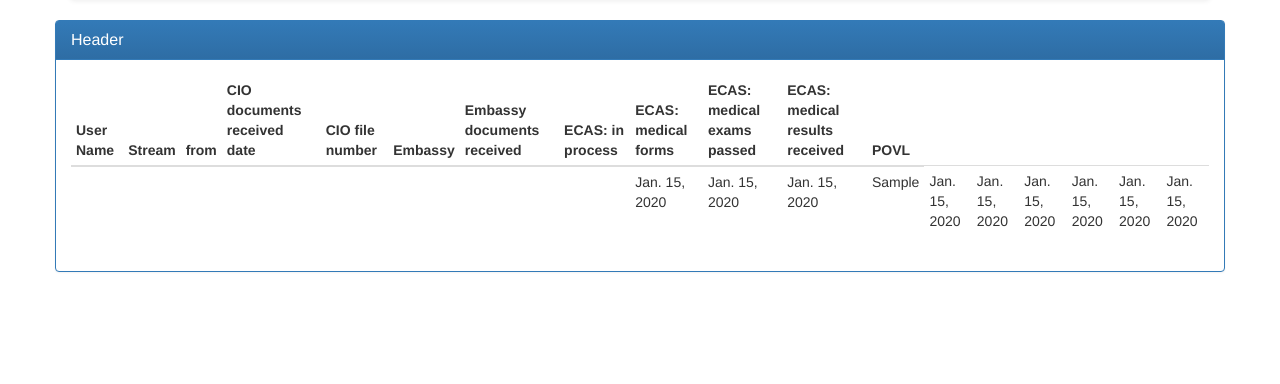
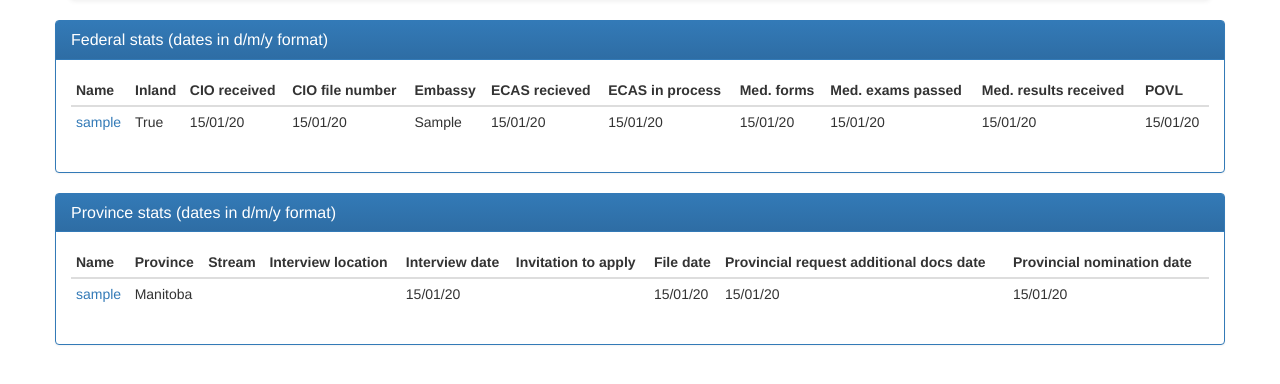
Before and after one commit to aruba8/dj_imm_stat, a Django app: page / in a window 1280 px wide. Shown: the part 52-436 px from the top of the page. Run offline with Django 3.2, Linux system fonts and the light colour scheme; data comes from the database, SQL or seed files in the repository; tables that the repository leaves empty hold one stand-in row (values such as "Sample post"); some libraries are stand-ins or nearby versions.

Commit message:
session timelive, devided stats

```diff
--- a/imm_stat/forms.py
+++ b/imm_stat/forms.py
@@ -129,12 +129,12 @@ class ProvincialStatisticForm(forms.ModelForm):
         self.current_user = current_user
         super(ProvincialStatisticForm, self).__init__(*args, **kwargs)
         self.fields['province'].widget.attrs['class'] = 'form-control date'
-        self.fields['immigration_stream'].widget.attrs['class'] = 'form-control date'
-        self.fields['interview_location'].widget.attrs['class'] = 'form-control date'
+        self.fields['immigration_stream'].widget.attrs['class'] = 'form-control'
+        self.fields['interview_location'].widget.attrs['class'] = 'form-control'
         self.fields['interview_date'].widget.attrs['class'] = 'form-control date'
         self.fields['invitation_to_apply_date'].widget.attrs['class'] = 'form-control date'
         self.fields['prov_file_date'].widget.attrs['class'] = 'form-control date'
-        self.fields['prov_request_additional_docs_date'].widget.attrs['class'] = 'form-control'
+        self.fields['prov_request_additional_docs_date'].widget.attrs['class'] = 'form-control date'
         self.fields['prov_nomination_date'].widget.attrs['class'] = 'form-control date'
 
     province = forms.ModelChoiceField(queryset=Province.objects.all())
--- a/imm_stat/settings.py
+++ b/imm_stat/settings.py
@@ -107,3 +107,4 @@ USE_TZ = True
 STATIC_URL = '/static/'
 LOGIN_REDIRECT_URL = '/'
 LOGIN_URL = '/login/'
+SESSION_COOKIE_AGE = 60 * 15 # 15 minutes
--- a/imm_stat/templates/imm_stat/index.html
+++ b/imm_stat/templates/imm_stat/index.html
@@ -1,51 +1,46 @@
 {% extends 'base.html' %}
 
 {% block content %}
+    <div class="federal_table">
         <div class="row">
             <div class="panel panel-primary">
                 <div class="panel-heading">
-                            <h3 class="panel-title">Header</h3>
+                    <h3 class="panel-title">Federal stats (dates in d/m/y format)</h3>
                 </div>
                 <div class="panel-body">
                     <div class="table-responsive table-scrollable">
                         <table class="table table-condensed table-hover">
                             <thead>
                             <tr>
-                                                    <th>User Name</th>
-                                                    <th>Stream</th>
-                                                    <th>from</th>
-                                                    <th>CIO documents received date</th>
+                                <th>Name</th>
+                                <th>Inland</th>
+                                <th>CIO received</th>
+{#                                <th>CIO processing fee</th>#}
                                 <th>CIO file number</th>
                                 <th>Embassy</th>
-                                                    <th>Embassy documents received</th>
-                                                    <th>ECAS: in process </th>
-                                                    <th>ECAS: medical forms</th>
-                                                    <th>ECAS: medical exams passed</th>
-                                                    <th>ECAS: medical results received</th>
+                                <th>ECAS recieved</th>
+                                <th>ECAS in process</th>
+                                <th>Med. forms</th>
+                                <th>Med. exams passed</th>
+                                <th>Med. results received</th>
                                 <th>POVL</th>
                             </tr>
                             </thead>
                             <tbody>
-                                                {% for user in userdata %}
+                            {% for data in federal_data %}
                                 <tr>
-                                                        <td><a href="{% url 'statistic' user.user_id%}">{{user.username}}</a></td>
-                                                        <td>{{user.stream|default_if_none:""}}</td>
-                                                        <td>{{ user.from_country|default_if_none:"" }}</td>
-                                                        <td>{{user.interview_location|default_if_none:""}}</td>
-                                                        <td>{{user.interview_date|default_if_none:"" }}</td>
-                                                        <td>{{user.invitation_to_apply_date|default_if_none:""}}</td>
-                                                        <td>{{user.mpnp_file_date|default_if_none:""}}</td>
-                                                        <td>{{user.mpnp_nomination_date|default_if_none:""}}</td>
-                                                        <td>{{user.cio_received_date|default_if_none:""}}</td>
-                                                        <td>{{user.cio_processing_fee_date|default_if_none:""}}</td>
-                                                        <td>{{user.cio_file_number|default_if_none:""}}</td>
-                                                        <td>{{user.embassy|default_if_none:""}}</td>
-                                                        <td>{{user.ecas_recieved|default_if_none:""}}</td>
-                                                        <td>{{user.ecas_in_process|default_if_none:""}}</td>
-                                                        <td>{{user.ecas_medical_forms|default_if_none:""}}</td>
-                                                        <td>{{user.ecas_medical_exam_passed|default_if_none:""}}</td>
-                                                        <td>{{user.ecas_medical_results_received|default_if_none:""}}</td>
-                                                        <td>{{user.povl_date|default_if_none:""}}</td>
+                                    <td><a href="{% url 'statistic' data.user.id %}">{{ data.user.username }}</a></td>
+                                    <td>{{ data.inland|default_if_none:""}}</td>
+                                    <td>{{ data.cio_received_date|date:"d/m/y"|default_if_none:""}}</td>
+{#                                    <td>{{ data.cio_processing_fee_date|date:"d/m/y"|default_if_none:""}}</td>#}
+                                    <td>{{ data.cio_file_number|date:"d/m/y"|default_if_none:""}}</td>
+                                    <td>{{ data.embassy|default_if_none:""}}</td>
+                                    <td>{{ data.ecas_recieved|date:"d/m/y"|default_if_none:""}}</td>
+                                    <td>{{ data.ecas_in_process|date:"d/m/y"|default_if_none:"-"}}</td>
+                                    <td>{{ data.ecas_medical_forms|date:"d/m/y"|default_if_none:""}}</td>
+                                    <td>{{ data.ecas_medical_exam_passed|date:"d/m/y"|default_if_none:""}}</td>
+                                    <td>{{ data.ecas_medical_results_received|date:"d/m/y"|default_if_none:""}}</td>
+                                    <td>{{ data.povl_date|date:"d/m/y"|default_if_none:""}}</td>
                                 </tr>
                             {% endfor %}
 
@@ -55,4 +50,52 @@
                 </div>
             </div>
         </div>
+    </div>
+
+    <div class="province_table">
+    <div class="row">
+        <div class="panel panel-primary">
+                <div class="panel-heading">
+                    <h3 class="panel-title">Province stats (dates in d/m/y format)</h3>
+                </div>
+                <div class="panel-body">
+                    <div class="table-responsive table-scrollable">
+                        <table class="table table-condensed table-hover">
+                            <thead>
+                            <tr>
+                                <th>Name</th>
+                                <th>Province</th>
+                                <th>Stream</th>
+                                <th>Interview location</th>
+                                <th>Interview date</th>
+                                <th>Invitation to apply</th>
+                                <th>File date</th>
+                                <th>Provincial request additional docs date</th>
+                                <th>Provincial nomination date</th>
+                            </tr>
+                            </thead>
+                            <tbody>
+                            {% for data in province_data %}
+                                <tr>
+                                    <td><a href="{% url 'statistic' data.user.id %}">{{ data.user.username }}</a></td>
+                                    <td>{{ data.province|default_if_none:""}}</td>
+                                    <td>{{ data.immigration_stream|date:"d/m/y"|default_if_none:""}}</td>
+                                    <td>{{ data.interview_location|date:"d/m/y"|default_if_none:""}}</td>
+                                    <td>{{ data.interview_date|date:"d/m/y"|default_if_none:""}}</td>
+                                    <td>{{ data.invitation_to_apply_date|default_if_none:""}}</td>
+                                    <td>{{ data.prov_file_date|date:"d/m/y"|default_if_none:""}}</td>
+                                    <td>{{ data.prov_request_additional_docs_date|date:"d/m/y"|default_if_none:"-"}}</td>
+                                    <td>{{ data.prov_nomination_date|date:"d/m/y"|default_if_none:""}}</td>
+                                </tr>
+                            {% endfor %}
+
+                            </tbody>
+                        </table>
+                    </div>
+                </div>
+            </div>
+
+    </div>
+
+    </div>
 {% endblock %}
--- a/imm_stat/templates/imm_stat/profile.html
+++ b/imm_stat/templates/imm_stat/profile.html
@@ -6,7 +6,7 @@
         <tr><td>Username :</td><td> {{ user.username }}</td></tr>
         <tr><td>Email :</td><td> {{ user.email }}</td></tr>
         <tr><td>Country :</td><td> {{ user.userprofile.country.name }}</td></tr>
-        <tr><td>Date registered :</td><td> {{ user.date_joined }}</td></tr>
+        <tr><td>Date registered :</td><td> {{ user.date_joined | date:"d M Y H:i"}}</td></tr>
         <tr><td></td><td><a href="{% url 'profile_update' %}" class="btn btn-info" role="button">Update profile info</a></td></tr>
     </tbody>
 </table>
--- a/imm_stat/urls.py
+++ b/imm_stat/urls.py
@@ -1,11 +1,11 @@
 from django.conf.urls import include, url
 from django.contrib import admin
 from imm_stat.views import profile, profile_update
-from .views import IndexView, register, statistic_view, edit_federal_statistic_view, edit_provincial_statistic_view
+from .views import index_view, register, statistic_view, edit_federal_statistic_view, edit_provincial_statistic_view
 
 urlpatterns = [
     # Examples:
-    url(r'^$', IndexView.as_view(), name='index'),
+    url(r'^$', index_view, name='index'),
     url(r'^login/$', 'django.contrib.auth.views.login'),
     url(r'^register/$', register, name='register'),
     url(r'^logout/$', 'django.contrib.auth.views.logout', {'next_page': '/'}),
--- a/imm_stat/views.py
+++ b/imm_stat/views.py
@@ -11,18 +11,18 @@ from imm_stat.forms import UserCreateForm, UserProfileForm, UserUpdateForm, Fede
 from imm_stat.models import UserStatisticFederalPhase, User, UserStatisticProvincialPhase
 
 
-class IndexView(generic.ListView):
+def index_view(request):
     template_name = 'imm_stat/index.html'
-    context_object_name = 'userdata'
-
-    def get_queryset(self):
-        return UserStatisticFederalPhase.objects.all()
+    fed_data = UserStatisticFederalPhase.objects.all()
+    prov_data = UserStatisticProvincialPhase.objects.all()
+    return render(request, template_name, {'federal_data': fed_data, 'province_data': prov_data})
 
 
 @login_required
 def profile(request):
     user = User.objects.get(pk=request.user.id)
     return render(request, 'imm_stat/profile.html', {'user': user})
+
 
 @login_required
 def profile_update(request):
```
Also changed, not shown: imm_stat/templates/imm_stat/edit_federal_statistic.html (+13 -13 lines), imm_stat/templates/imm_stat/statistic.html (+13 -13 lines). Lines whose indentation alone changed are shown as unchanged.
